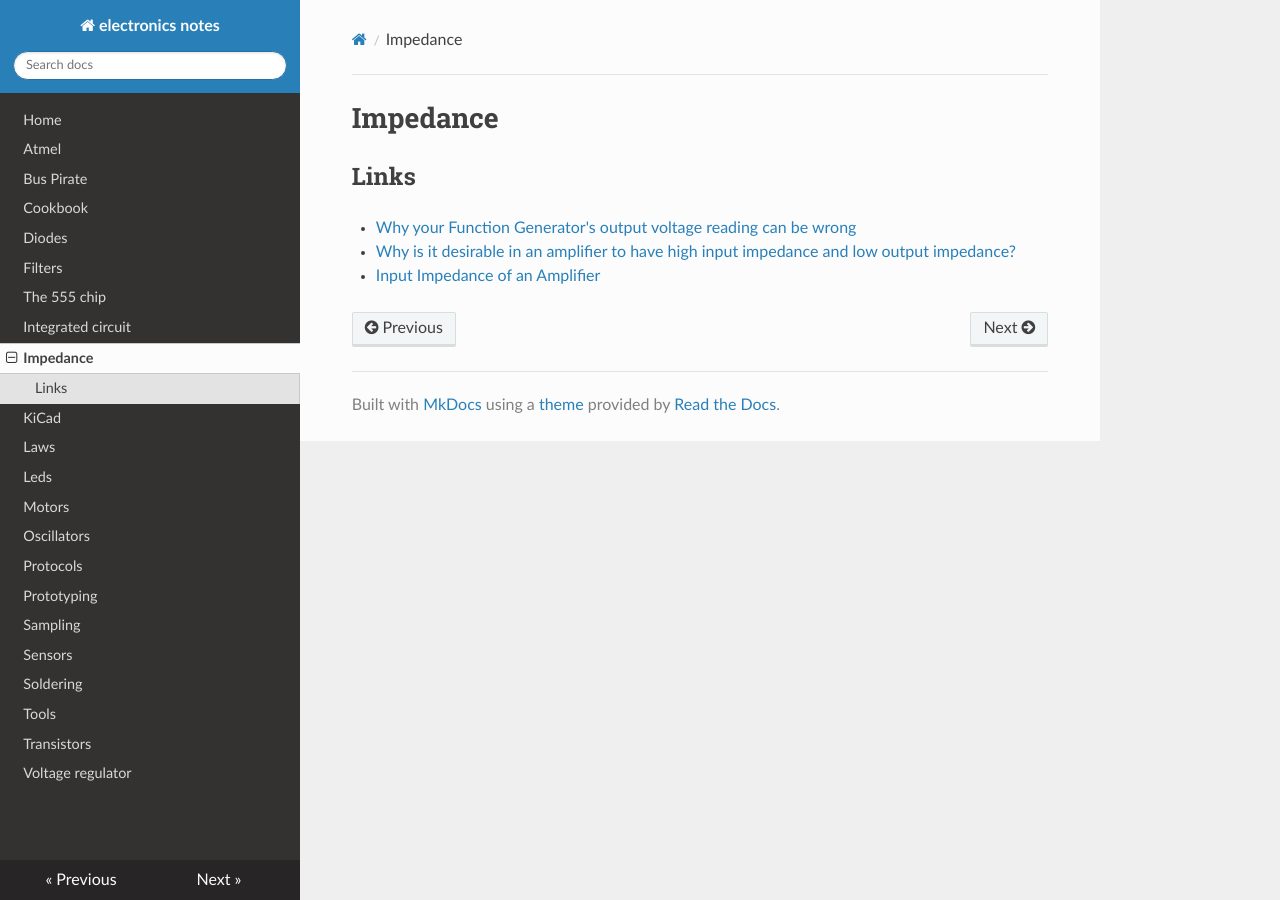
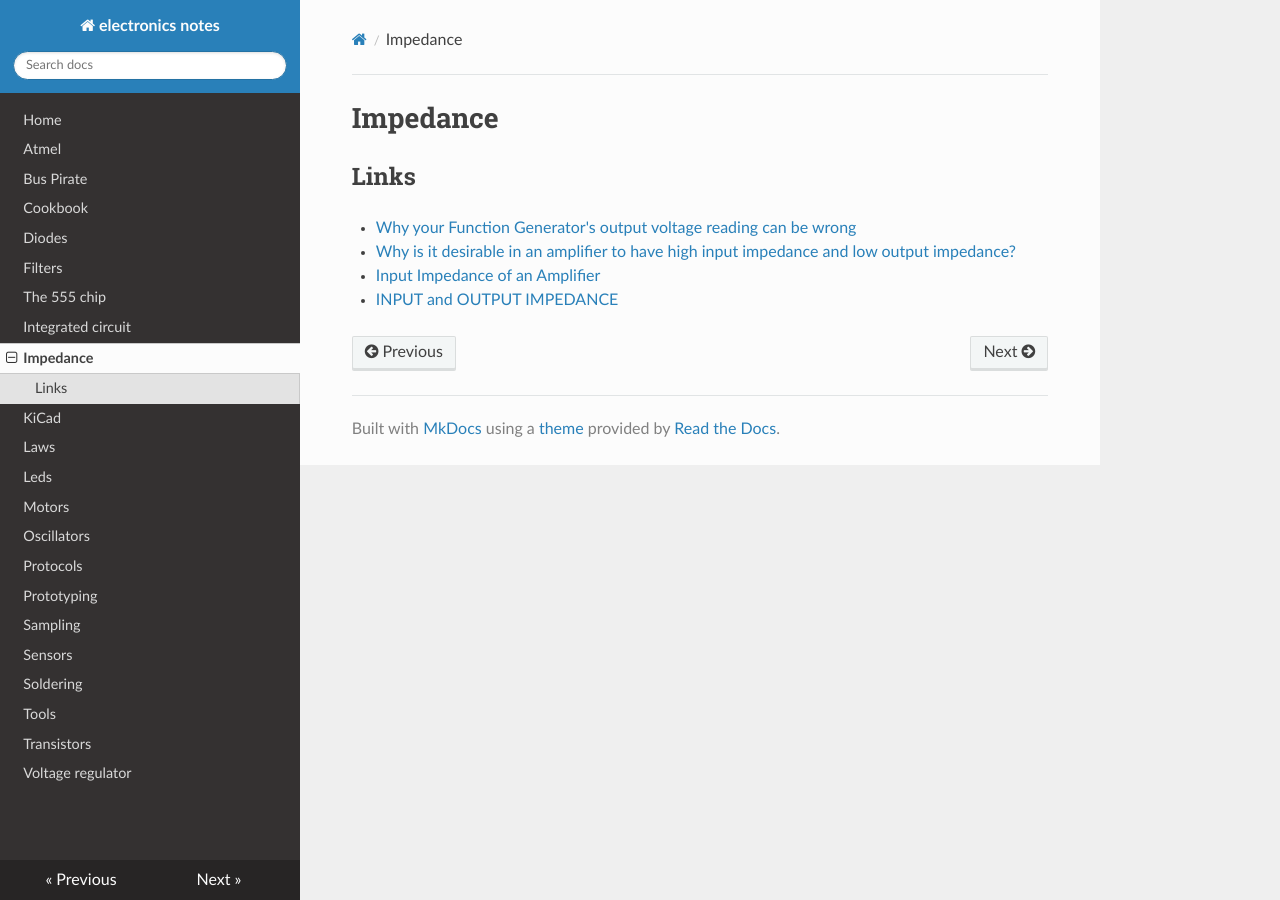
Before and after one commit to gipi/electronics-notes, an MkDocs documentation site: the page built from docs/impedance.md, in a window 1280 px wide. Built offline with MkDocs 1.6.1, drawn with Linux system fonts in a browser that asks for light colours; nearby versions of some CDN libraries; old or Windows-style settings are respelled for this version of MkDocs.

Commit message:
Add link.

```diff
--- a/docs/impedance.md
+++ b/docs/impedance.md
@@ -5,3 +5,4 @@
  - [Why your Function Generator's output voltage reading can be wrong](https://www.youtube.com/watch?v=tClE8s6RZdg)
  - [Why is it desirable in an amplifier to have high input impedance and low output impedance?](https://electronics.stackexchange.com/questions/68638/why-is-it-desirable-in-an-amplifier-to-have-high-input-impedance-and-low-output)
  - [Input Impedance of an Amplifier](http://www.electronics-tutorials.ws/amplifier/input-impedance-of-an-amplifier.html)
+ - [INPUT and OUTPUT IMPEDANCE](https://www.pdx.edu/nanogroup/sites/www.pdx.edu.nanogroup/files/2013_Input_output_impedance_9.pdf)
```
